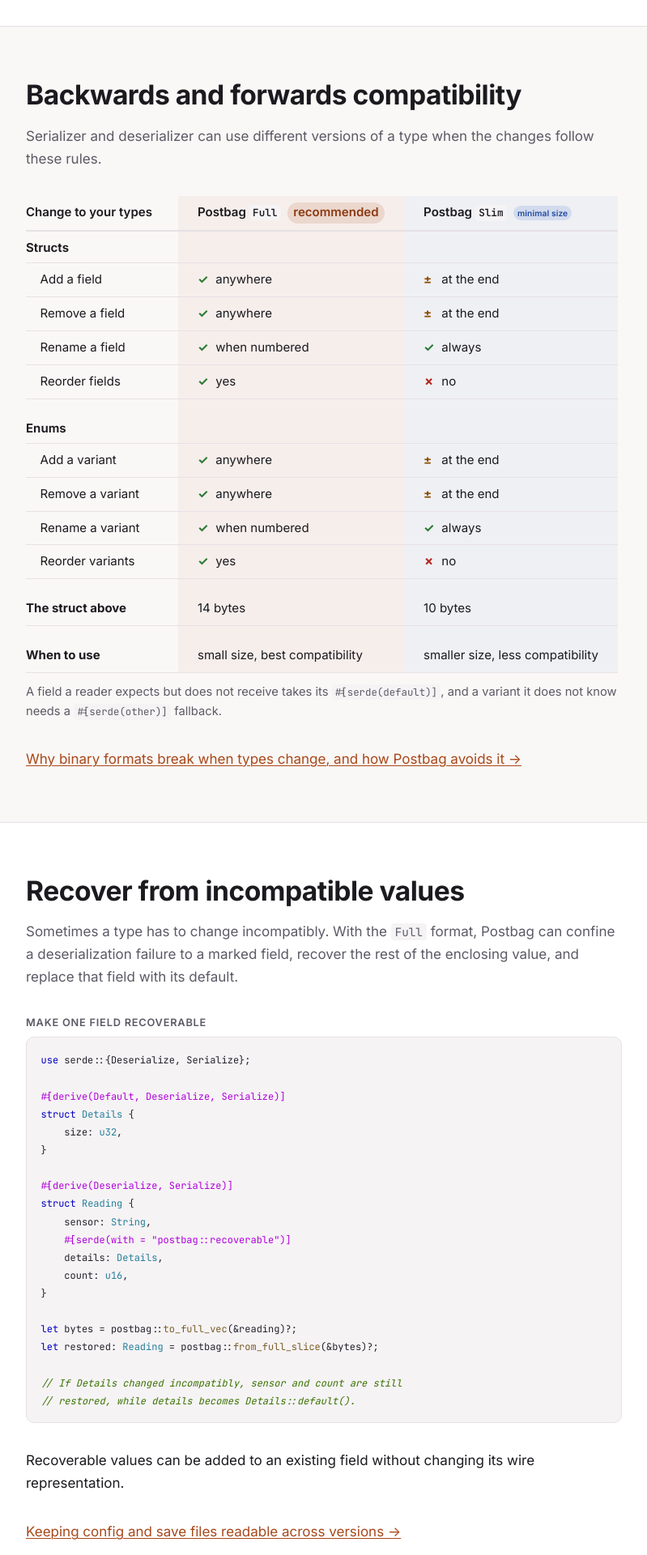
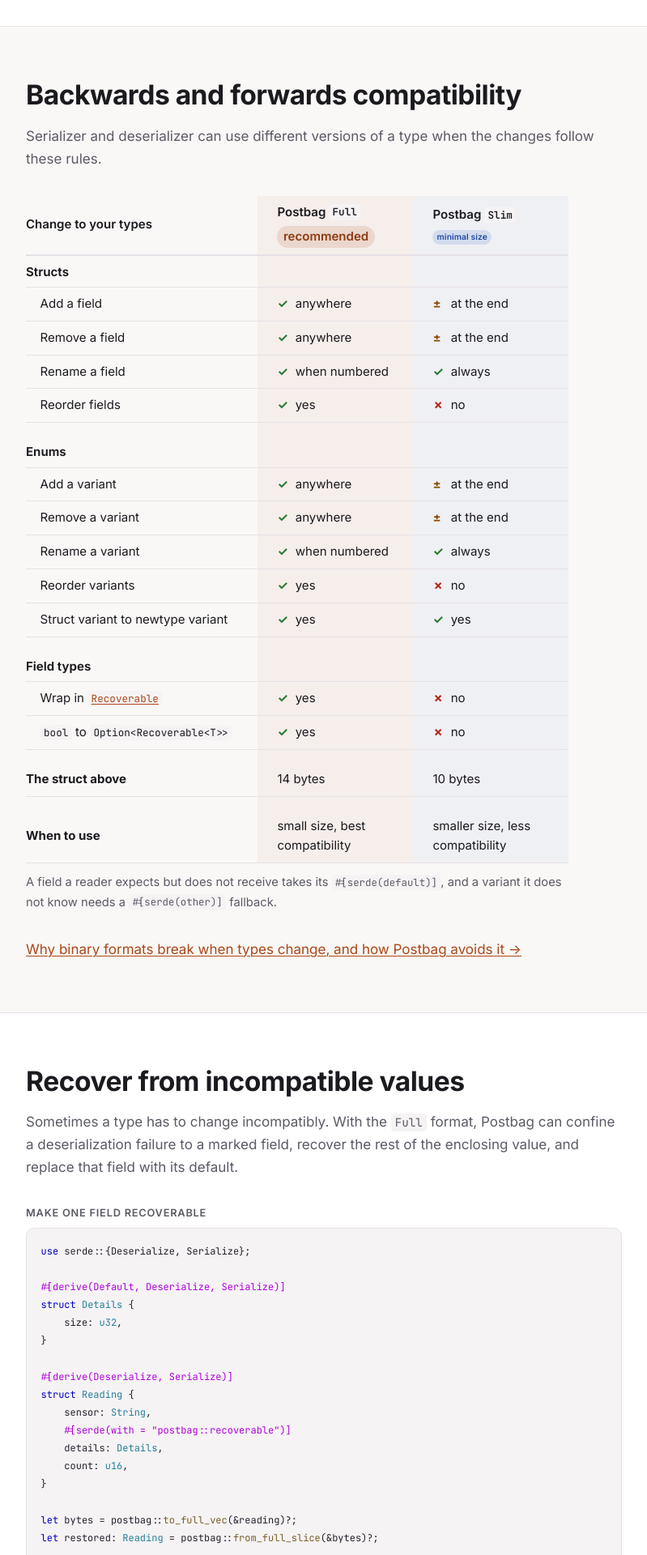
Before and after one commit to remoc-rs/remoc-rs.github.io, a Jekyll site: the page built from postbag/index.html, in a window 1280 px wide. Shown: the part 2646-4566 px from the top of the page at 81% size, without its empty margins (240-1039 px from the left). Built offline with Jekyll 4.4.1, drawn with Linux system fonts in a browser that asks for light colours; some of the changed text lies outside the part shown.

Commit message:
Improve tables

```diff
--- a/postbag/index.html
+++ b/postbag/index.html
@@ -132,8 +132,8 @@
                         <thead>
                             <tr>
                                 <th>Change to your types</th>
-                                <th>Postbag <code>Full</code><span class="badge">recommended</span></th>
-                                <th>Postbag <code>Slim</code><span class="badge slim">minimal size</span></th>
+                                <th>Postbag <code>Full</code><br><span class="badge">recommended</span></th>
+                                <th>Postbag <code>Slim</code><br><span class="badge slim">minimal size</span></th>
                             </tr>
                         </thead>
                         <tbody>
@@ -186,6 +186,28 @@
                             </tr>
                             <tr>
                                 <td>Reorder variants</td>
+                                <td><span class="mark yes" aria-hidden="true">✓</span> yes</td>
+                                <td><span class="mark no" aria-hidden="true">✗</span> no</td>
+                            </tr>
+                            <tr>
+                                <td>Struct variant to newtype variant</td>
+                                <td><span class="mark yes" aria-hidden="true">✓</span> yes</td>
+                                <td><span class="mark yes" aria-hidden="true">✓</span> yes</td>
+                            </tr>
+                        </tbody>
+                        <tbody>
+                            <tr>
+                                <th scope="rowgroup">Field types</th>
+                                <td></td>
+                                <td></td>
+                            </tr>
+                            <tr>
+                                <td>Wrap in <a href="#recoverable"><code>Recoverable</code></a></td>
+                                <td><span class="mark yes" aria-hidden="true">✓</span> yes</td>
+                                <td><span class="mark no" aria-hidden="true">✗</span> no</td>
+                            </tr>
+                            <tr>
+                                <td><code>bool</code> to <code>Option&lt;Recoverable&lt;T&gt;&gt;</code></td>
                                 <td><span class="mark yes" aria-hidden="true">✓</span> yes</td>
                                 <td><span class="mark no" aria-hidden="true">✗</span> no</td>
                             </tr>
@@ -246,6 +268,9 @@
 
                 <p class="section-foot">
                     Recoverable values can be added to an existing field without changing its wire representation.
+                    The attribute is equivalent to wrapping the field type in
+                    <a href="https://docs.rs/postbag/latest/postbag/recoverable/struct.Recoverable.html"><code>Recoverable&lt;Details&gt;</code></a>,
+                    which also allows custom recovery policies.
                 </p>
                 <p class="section-foot">
                     <a href="/postbag/file-formats.html">Keeping config and save files readable
--- a/style.css
+++ b/style.css
@@ -541,6 +541,17 @@
     margin: 0 auto;
 }
 
+.cta.cta-three {
+    grid-template-columns: repeat(3, minmax(0, 1fr));
+    max-width: none;
+}
+
+@media (max-width: 42rem) {
+    .cta.cta-three {
+        grid-template-columns: repeat(auto-fit, minmax(min(13rem, 100%), 1fr));
+    }
+}
+
 .button {
     display: inline-block;
     padding: 0.6rem 1.25rem;
@@ -1230,6 +1241,22 @@
 #compatibility th:first-child,
 #compatibility td:first-child {
     padding-right: 2rem;
+}
+
+/* The badge sits under the format name so the column is only as wide as the
+   answers, not as wide as name and badge side by side. */
+
+#compatibility thead .badge {
+    margin-left: 0;
+    margin-top: 0.3rem;
+}
+
+/* The summary row says the most and is read last, so it wraps rather than
+   widening the whole table. */
+
+#compatibility tbody:last-child td {
+    white-space: normal;
+    max-width: 12rem;
 }
 
 /* Structs and enums answer these questions separately, so the rows are
```
Also changed, not shown: comparison.html (+22 -5 lines).
